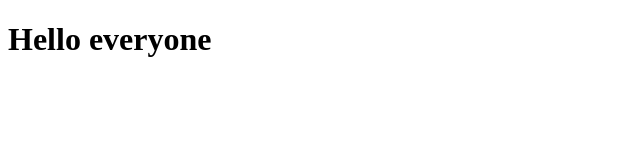
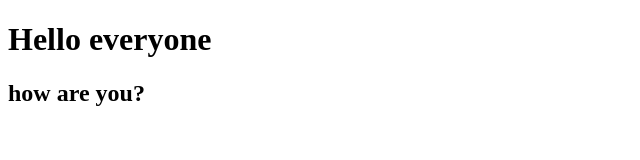
Before and after one commit to damanpreet-kaur123/Daman-profile.github.io, a plain HTML site: page index.html in a window 1280 px wide. Shown: the whole page, without its empty margins (0-640 px from the left). Drawn offline with Linux system fonts and the light colour scheme.

Commit message:
Update index.html

```diff
--- a/index.html
+++ b/index.html
@@ -8,5 +8,6 @@
 </head>
 <body>
     <h1>Hello everyone</h1>
+    <h2>how are you?</h2>
 </body>
 </html>
```
